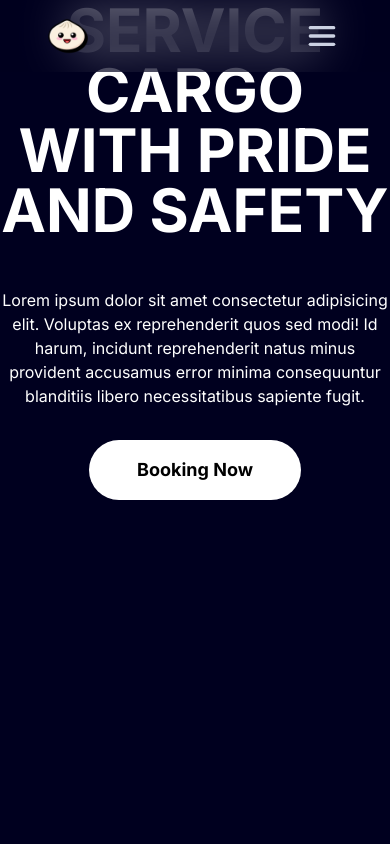
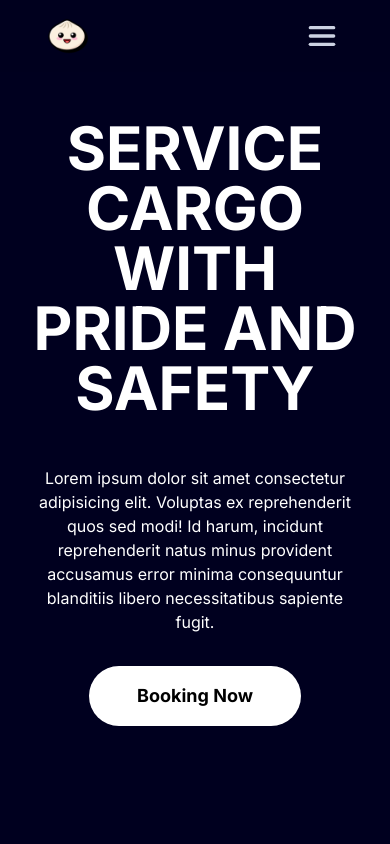
Before and after one commit to soerjo/next-buana-bahari-samudera, a Next.js app: page / in a window 390 px wide. Shown: the top 844 px of the page. Built offline with nearby package versions, Linux system fonts and the light colour scheme.

Commit message:
[fixing] - fixing responsive view section

```diff
--- a/src/components/SectionsHome/index.tsx
+++ b/src/components/SectionsHome/index.tsx
@@ -4,7 +4,8 @@ import SectionComp from "../SectionComp";
 const SectionHome = () => {
     return (
         <SectionComp id="home" classname="bg-[#00001F]">
-            <div className="container m-auto w-full h-full flex flex-col justify-center items-center">
+            <div className="h-screen flex justify-center items-center">
+                <div className="container px-8 flex flex-col justify-center items-center">
                     <h1 className="text-white text-center text-6xl md:text-8xl font-bold mb-4">
                         SERVICE CARGO WITH PRIDE AND SAFETY
                     </h1>
@@ -14,8 +15,8 @@ const SectionHome = () => {
                         minus provident accusamus error minima consequuntur blanditiis
                         libero necessitatibus sapiente fugit.
                     </p>
-
-                <button className="bg-white rounded-full py-4 px-12 font-bold text-lg">Booking Now</button>
+                    <button className="bg-white rounded-full py-4 px-12 font-bold text-lg mx-auto">Booking Now</button>
+                </div>
             </div>
         </SectionComp>
     );
```
Lines whose indentation alone changed are shown as unchanged.
